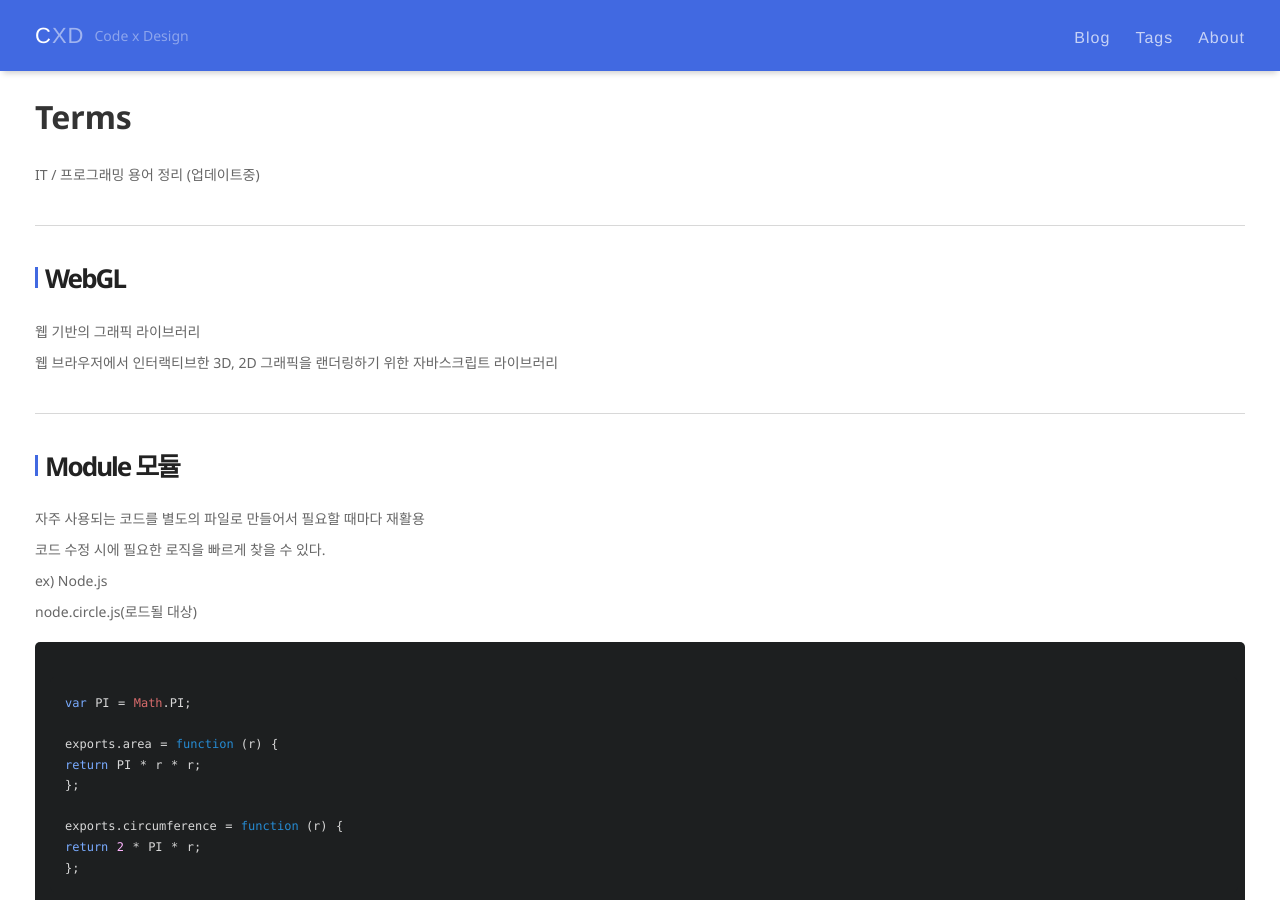
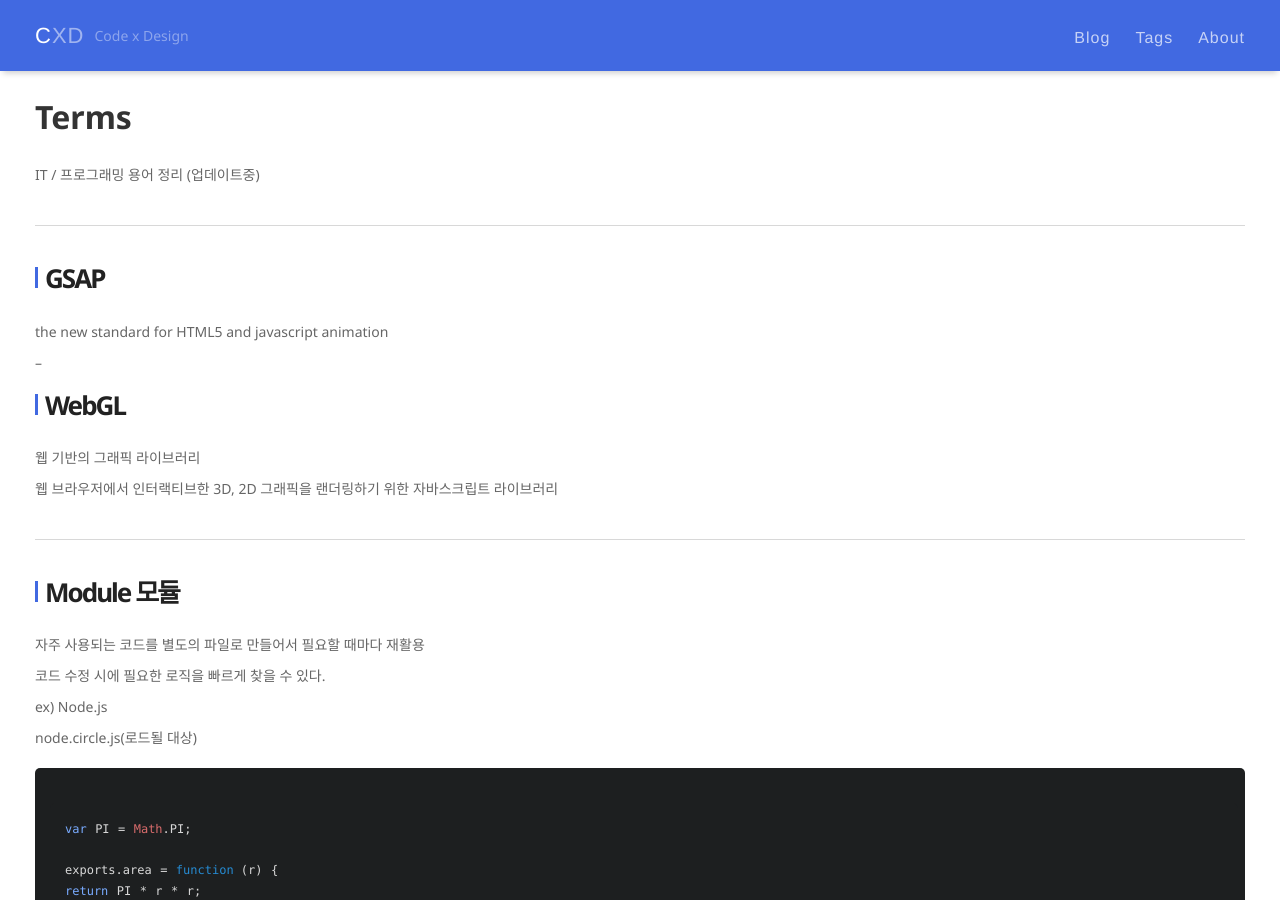
Before and after one commit to songssss/songssss.github.io, a Jekyll site: the page built from _posts/2017-04-08-Terms.md, in a window 1280 px wide and 900 px high. Built offline with Jekyll 4.4.1, drawn with Linux system fonts in a browser that asks for light colours; comment, search, counter and statistics services are not loaded.

Commit message:
post text add

```diff
--- a/_posts/2017-04-08-Terms.md
+++ b/_posts/2017-04-08-Terms.md
@@ -9,6 +9,12 @@ IT / 프로그래밍 용어 정리 (업데이트중)
 
 ---
 
+## GSAP
+
+the new standard for HTML5 and javascript animation
+
+
+--
 
 ## WebGL
 
```
